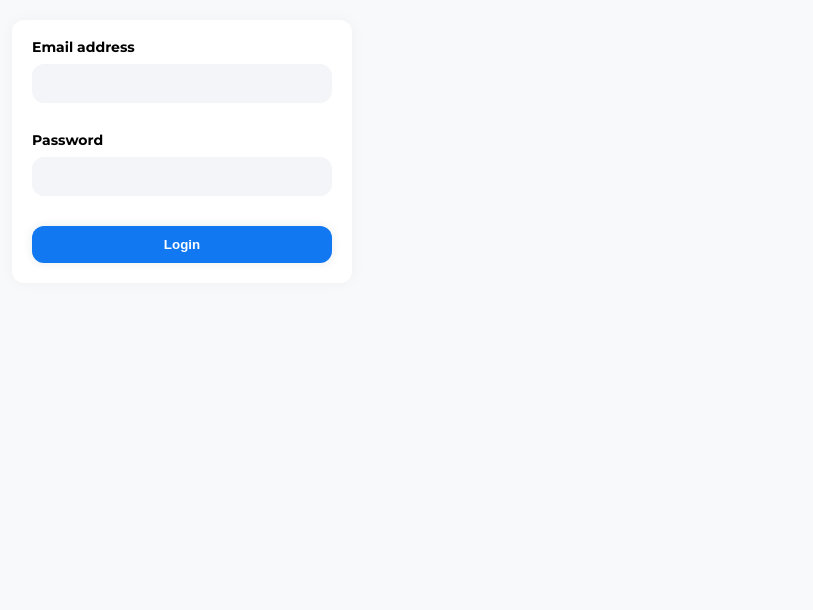
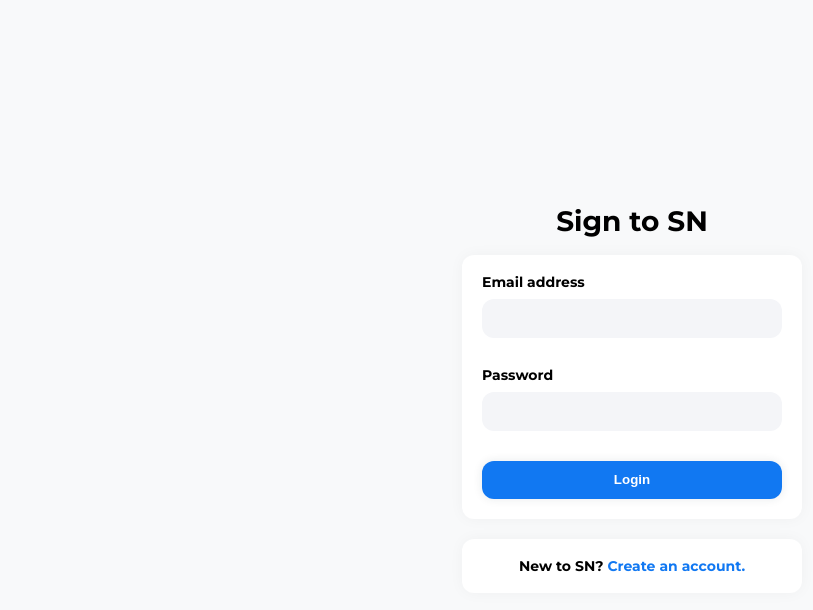
Before and after one commit to WhiteAzer/social-network, a React app: page /auth in a window 1280 px wide. Shown: the top 610 px of the page, without its empty margins (8-821 px from the left). Built offline with nearby package versions, Linux system fonts and the light colour scheme; some icons are missing.

Commit message:
feat: added registration panel

```diff
--- a/package.json
+++ b/package.json
@@ -48,6 +48,7 @@
     "jest": "^29.4.3",
     "jest-environment-jsdom": "^27.5.1",
     "mini-css-extract-plugin": "^2.7.2",
+    "prettier": "2.8.4",
     "sass": "^1.58.0",
     "sass-loader": "^13.2.0",
     "style-loader": "^3.3.1",
--- a/src/features/authorization/components/RegistrationPanel/RegistrationPanel.module.scss
+++ b/src/features/authorization/components/RegistrationPanel/RegistrationPanel.module.scss
@@ -0,0 +1,6 @@
+@use '@styles/variables.scss';
+
+.wrapper {
+  width: variables.$ui-auth-panels-width;
+  text-align: center;
+}
--- a/src/features/authorization/components/RegistrationPanel/RegistrationPanel.tsx
+++ b/src/features/authorization/components/RegistrationPanel/RegistrationPanel.tsx
@@ -1,9 +1,19 @@
-import { FC } from 'react';
-import styles from './RegistarationPanel.module.scss';
+import { Panel } from '@components/Panel/Panel';
+import React, { FC } from 'react';
+import { Link } from 'react-router-dom';
+import styles from './RegistrationPanel.module.scss';
 import classNames from 'classnames';
 
-interface RegistarationPanelProps {}
+interface IRegistrationPanel {
+	className?: string;
+}
 
-export const RegistarationPanel: FC<RegistarationPanelProps> = ({}) => {
-	return <div className={classNames(styles.wrapper)}></div>;
+export const RegistrationPanel: FC<IRegistrationPanel> = ({ className }) => {
+	return (
+		<Panel className={classNames(styles.wrapper, className)}>
+			<p>
+				New to SN? <Link to={'/signup'}>Create an account.</Link>{' '}
+			</p>
+		</Panel>
+	);
 };
--- a/src/pages/AuthorizationPage/AuthorizationPage.module.scss
+++ b/src/pages/AuthorizationPage/AuthorizationPage.module.scss
@@ -0,0 +1,19 @@
+@use '@styles/variables.scss';
+
+.page {
+  width: calc(100vw - 2 * #{variables.$ui-padding-x});
+  height: calc(100vh - 2 * #{variables.$ui-padding-y});
+
+  display: flex;
+  flex-direction: column;
+  justify-content: center;
+  align-items: center;
+}
+
+.title {
+  margin-bottom:20px;
+}
+
+.form {
+  margin-bottom:20px;
+}
--- a/src/pages/AuthorizationPage/AuthorizationPage.tsx
+++ b/src/pages/AuthorizationPage/AuthorizationPage.tsx
@@ -1,7 +1,14 @@
 import React, { type FC } from 'react';
 import { AuthorizationForm } from '@features/authorization/components/AuthorizationForm/AuthorizationForm';
 import styles from './AuthorizationPage.module.scss';
+import { RegistrationPanel } from '@features/authorization/components/RegistrationPanel/RegistrationPanel';
 
 export const AuthorizationPage: FC = () => {
-	return <AuthorizationForm />;
+	return (
+		<div className={styles.page}>
+			<h1 className={styles.title}>Sign to SN</h1>
+			<AuthorizationForm className={styles.form} />
+			<RegistrationPanel />
+		</div>
+	);
 };
```
